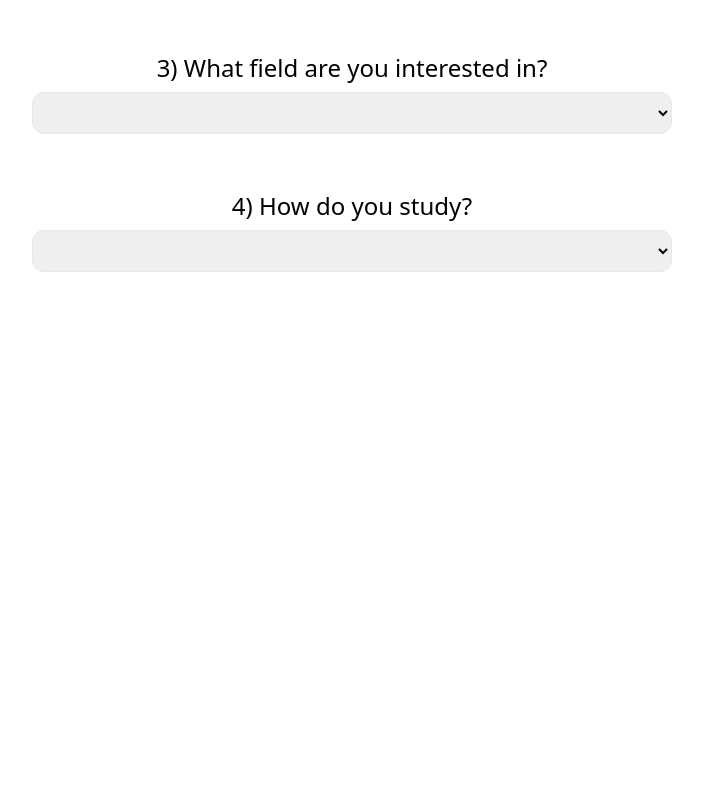
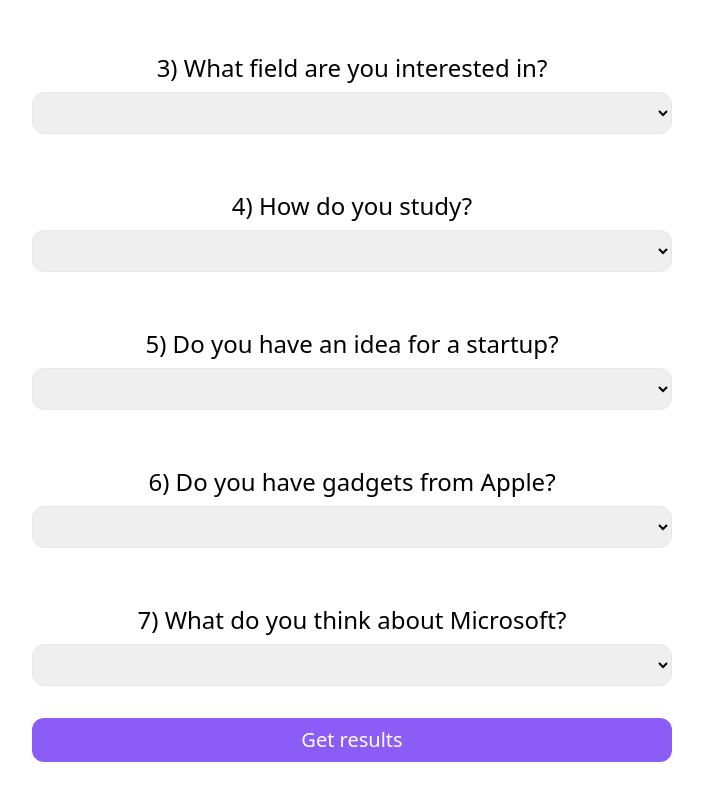
Before and after one commit to gracethomp/esystem, a React (Create React App) app: page / in a window 1280 px wide. Shown: the part 404-1204 px from the top of the page, without its empty margins (288-991 px from the left). Before the commit the page ends 800 px from the top, so only its background shows below. Built offline with nearby package versions, Linux system fonts and the light colour scheme.

Commit message:
form is done

```diff
--- /dev/null
+++ b/src/data/questions.js
@@ -0,0 +1,9 @@
+export const questions = [
+    { question: "1) Why do you want to learn programming?", answers: ["Interest", "Make money", "I don't know"] },
+    { question: "2) Do you have experience in programming?", answers: ["Yes", "No"] },
+    { question: "3) What field are you interested in?", answers: ["Frontend", "Backend", "Mobile", "Enterprise", "Gamedev"] },
+    { question: "4) How do you study?", answers: ["I always look for easy ways", "I like difficult tasks"] },
+    { question: "5) Do you have an idea for a startup?", answers: ["Yes", "No"] },
+    { question: "6) Do you have gadgets from Apple?", answers: ["I have iPhone", "I have Mac or iMac", "Nothing"] },
+    { question: "7) What do you think about Microsoft?", answers: ["OK", "Not OK"] }
+  ];
--- /dev/null
+++ b/src/ui/common/button/Button.js
@@ -0,0 +1,5 @@
+export const Button = ({text}) => {
+    return (
+        <button className="text-xl text-white bg-violet-500 py-2 px-6 w-full rounded-xl">{text}</button>
+    )
+}
--- a/src/ui/common/form/form/Form.js
+++ b/src/ui/common/form/form/Form.js
@@ -1,24 +1,14 @@
+import { Button } from "../../button/Button";
 import { Question } from "../question/Question";
+import { questions } from "../../../../data/questions";
 
 export const Form = () => {
   return (
     <div className="px-20 lg:px-44 xl:px-80 py-10 flex items-center flex-col">
-      <Question
-        question="1) Why do you want to learn programming?"
-        answers={["Interest", "Make money", "I don't know"]}
-      />
-      <Question
-        question="2) Do you have experience in programming?"
-        answers={["Yes", "No"]}
-      />
-      <Question
-        question="3) What field are you interested in?"
-        answers={["Frontend", "Backend", "Mobile", "Enterprise", "Gamedev"]}
-      />
-      <Question
-        question="4) How do you study?"
-        answers={["I always look for easy ways", "I like difficult tasks"]}
-      />
+      {questions.map((q, index) => (
+        <Question key={index} question={q.question} answers={q.answers} />
+      ))}
+      <Button text="Get results" />
     </div>
   );
 };
```
